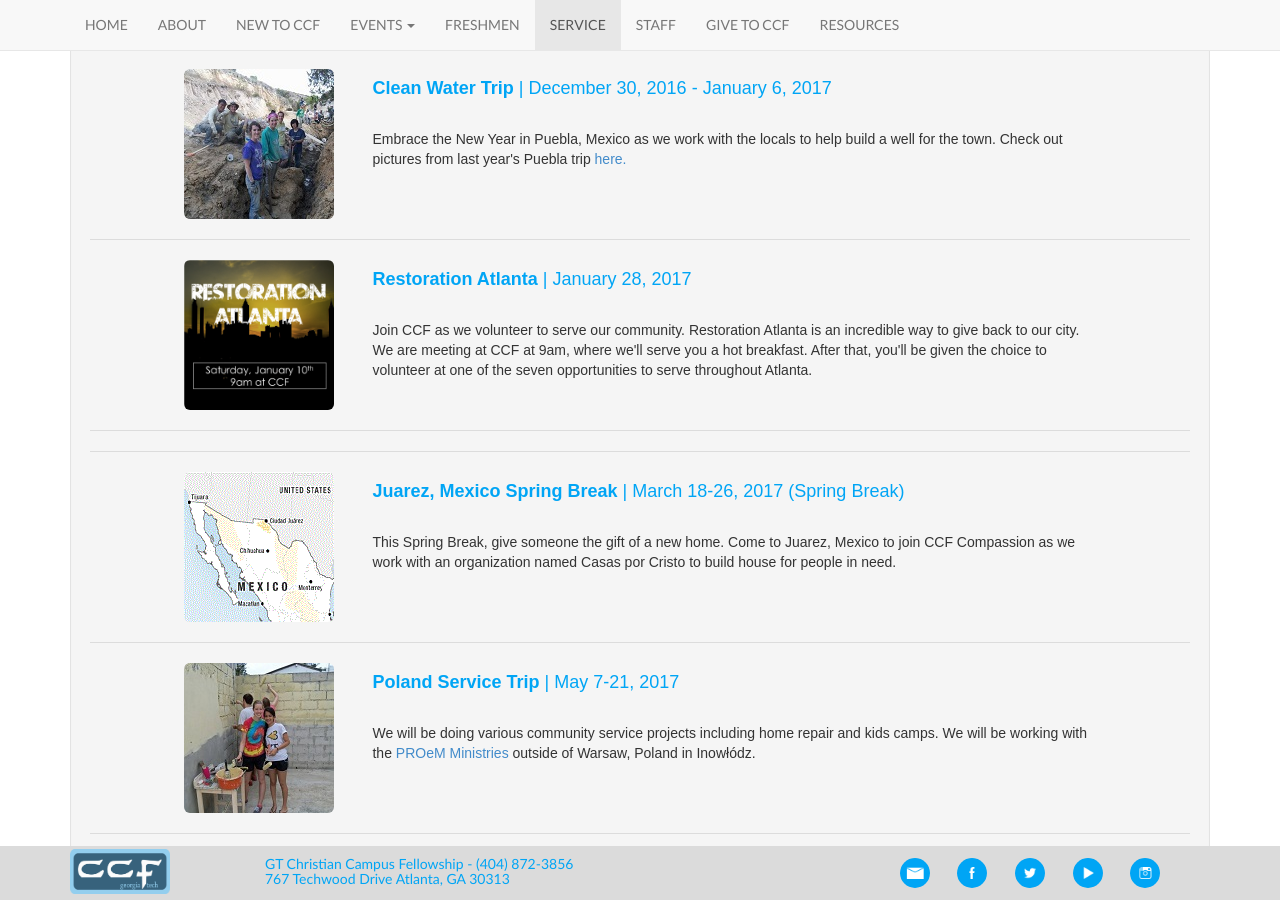
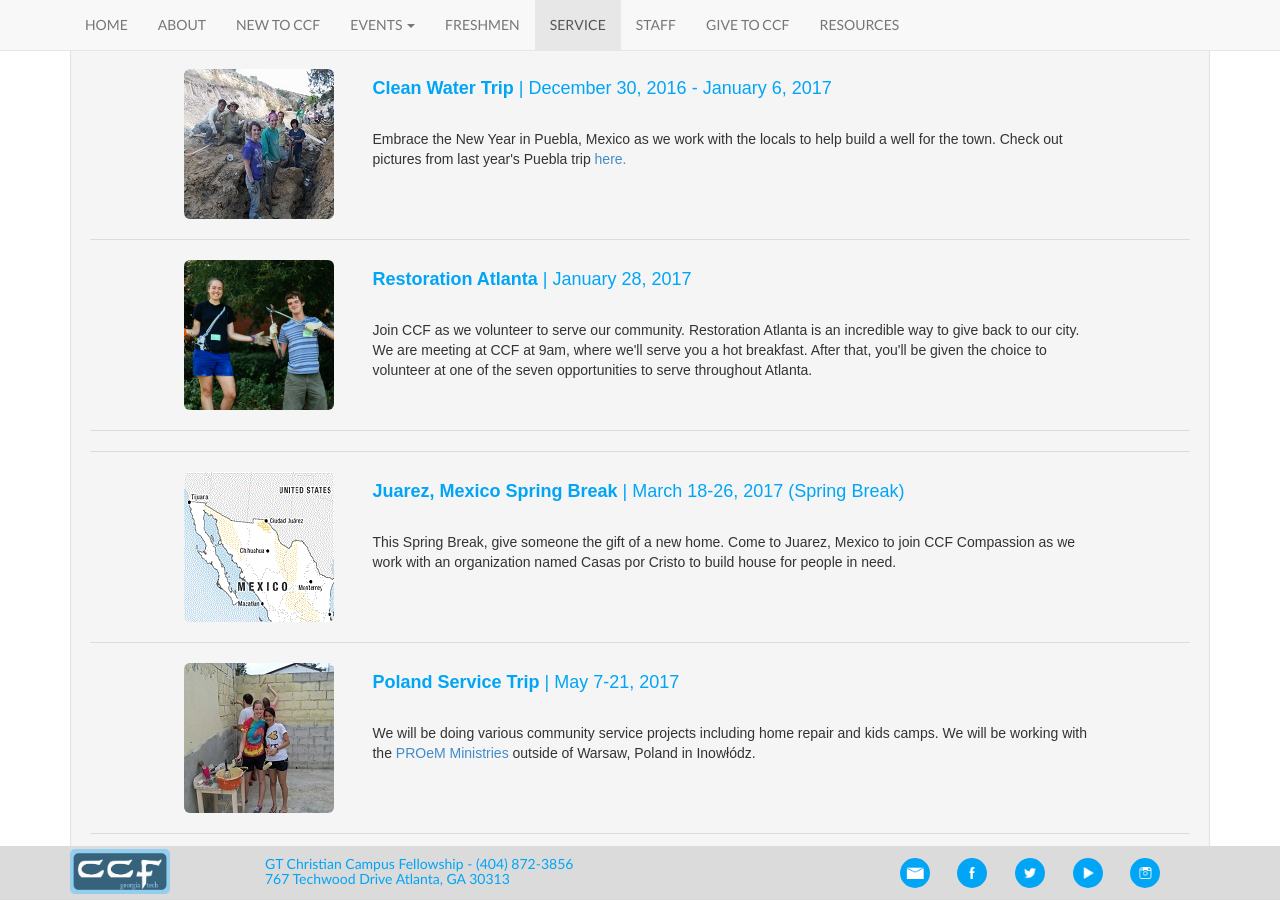
Before and after one commit to gtccf/gtccf.github.io, a Jekyll site: the page built from compassion/index.html, in a window 1280 px wide and 900 px high, scrolled down 862 px. Built offline with Jekyll 4.4.1, drawn with Linux system fonts in a browser that asks for light colours; nearby versions of some CDN libraries.

Commit message:
Changed Restoration ATL picture to remove old date

```diff
--- a/compassion/index.html
+++ b/compassion/index.html
@@ -69,7 +69,7 @@ layout: default
 
       <div class="row">
         <div class="col-md-1"></div>
-        <div class="col-md-2"><br><img src="{{ site.baseurl }}/photos/compassion/restorationatl.png" width="150" height="150" class="img-rounded"></div>
+        <div class="col-md-2"><br><img src="{{ site.baseurl }}/photos/compassion/restorationatlanta.png" width="150" height="150" class="img-rounded"></div>
         <div class="col-md-8"><div class="blue"><strong><h4><br />Restoration Atlanta</strong> | January 28, 2017</h4></div>
           <br>
           Join CCF as we volunteer to serve our community. Restoration Atlanta is an incredible way to give back to our city. We are meeting at CCF at 9am, where we'll serve you a hot breakfast. After that, you'll be given the choice to volunteer at one of the seven opportunities to serve throughout Atlanta.
```
Also changed, not shown: photos/compassion/restorationatlanta.png (added).
